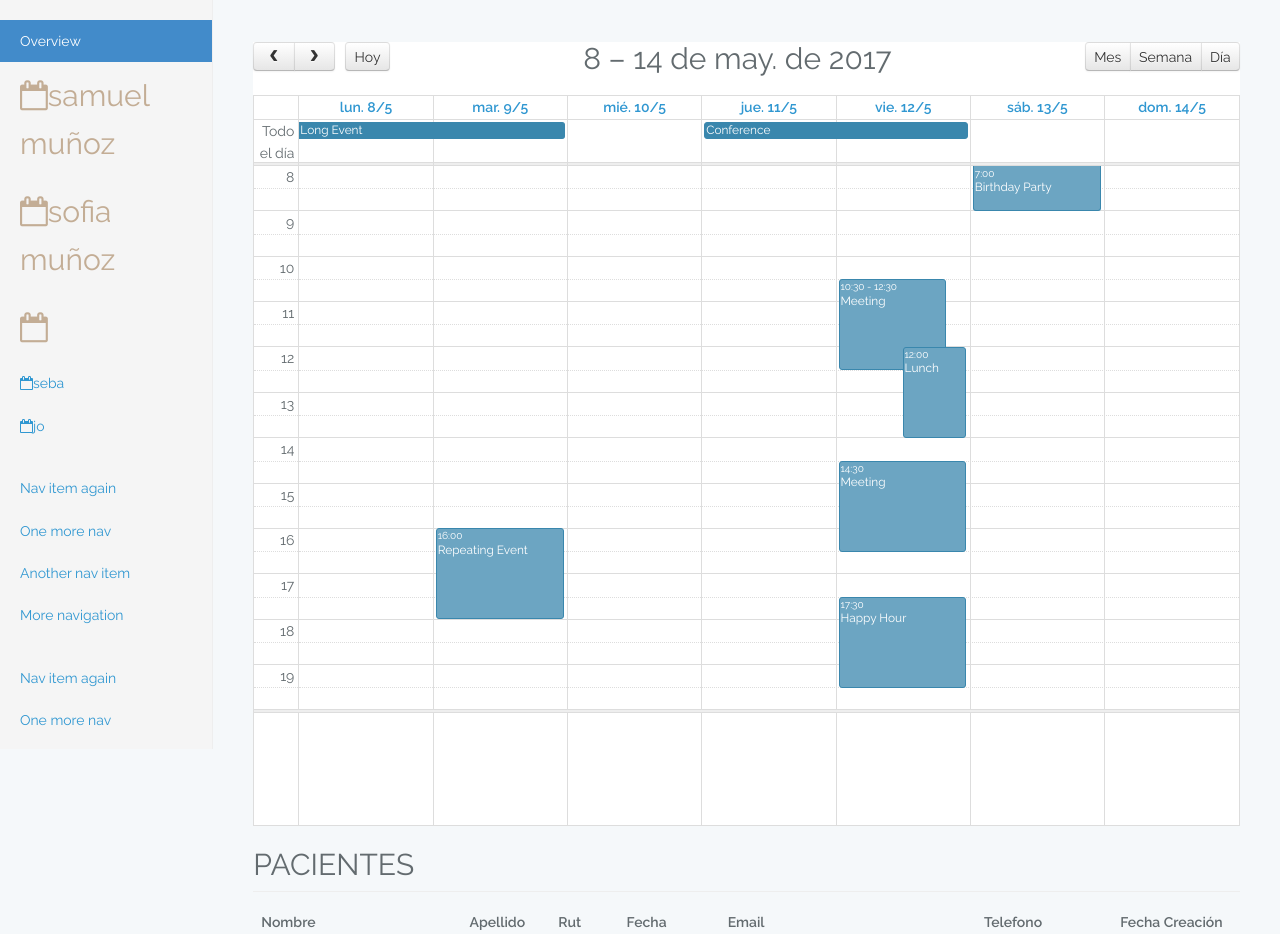
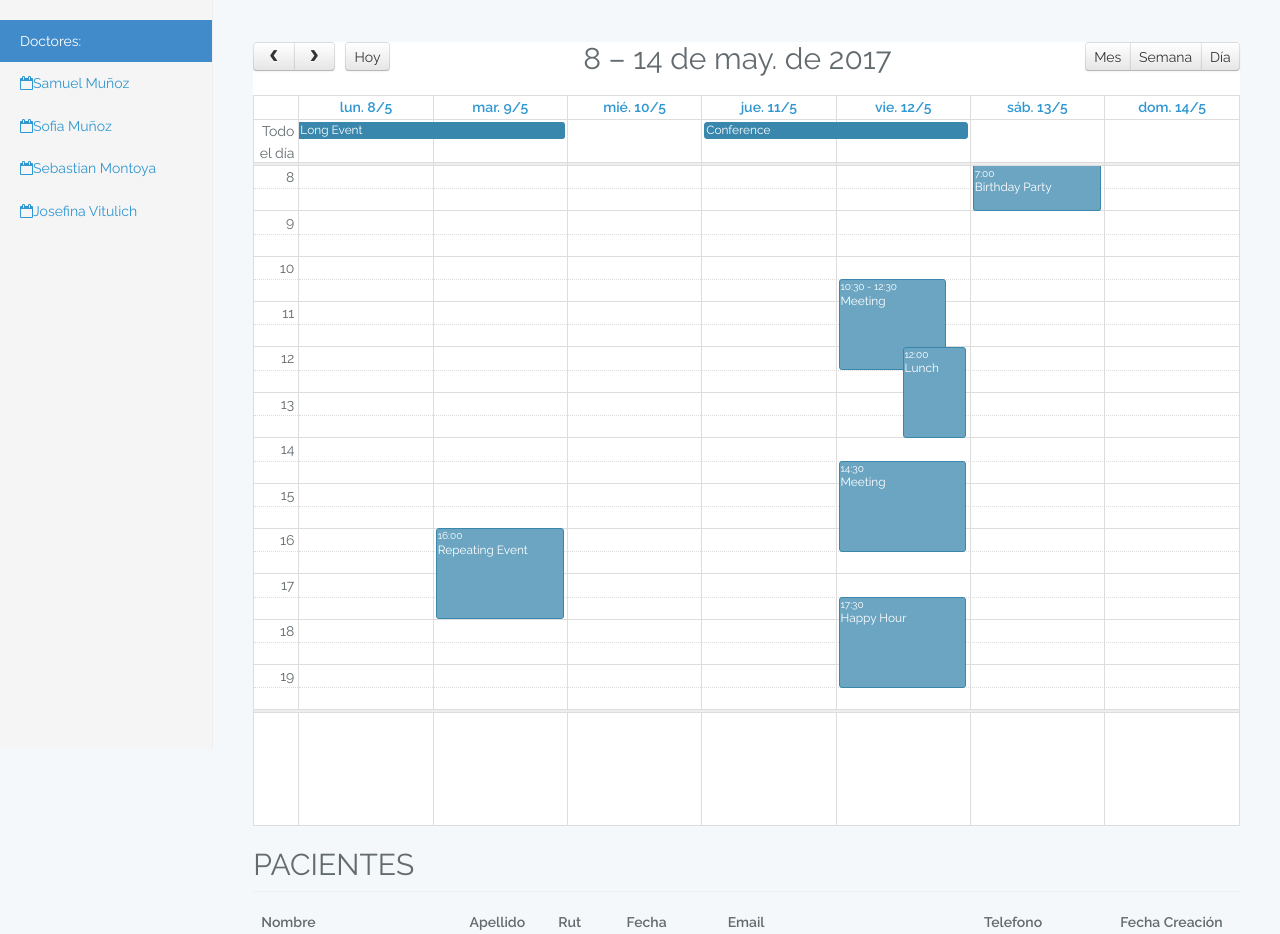
Before and after one commit to samuel19988/clinica, a Laravel app: page /home in a window 1280 px wide. Shown: the part 51-985 px from the top of the page. Run offline with Laravel 8, Linux system fonts and the light colour scheme; a user stored in the database is signed in; data comes from the database, SQL or seed files in the repository; lists and menus that the app fills with data are empty; settings files or empty folders that the repository lacks are supplied; parts of the project's set-up code (start-up, migrations or seed data) failed here and were passed over.

Commit message:
Doctores /home

```diff
--- a/resources/views/home.blade.php
+++ b/resources/views/home.blade.php
@@ -5,24 +5,15 @@
         <div class="row">
             <div class="col-sm-3 col-md-2 sidebar">
                 <ul class="nav nav-sidebar">
-                    <li class="active"><a href="#">Overview <span class="sr-only">(current)</span></a></li>
-                    <li style="font-size: 30px"><a style="color: #c3ad95;" href="#"><i class="fa fa-calendar-o" aria-hidden="true"></i>samuel muñoz</a></li>
-                    <li style="font-size: 30px"><a style="color: #c3ad95;" href="#"><i class="fa fa-calendar-o" aria-hidden="true"></i>sofia muñoz</a></li>
-                    <li style="font-size: 30px"><a style="color: #c3ad95;" href="#"><i class="fa fa-calendar-o" aria-hidden="true"></i></a></li>
+                    <li class="active"><a href="#">Doctores: <span class="sr-only">(current)</span></a></li>
 
-                    <li><a href="#"><i class="fa fa-calendar-o" aria-hidden="true"></i>seba</a></li>
-                    <li><a href="#"><i class="fa fa-calendar-o" aria-hidden="true"></i>jo</a></li>
-                </ul>
-                <ul class="nav nav-sidebar">
-                    <li><a href="">Nav item again</a></li>
-                    <li><a href="">One more nav</a></li>
-                    <li><a href="">Another nav item</a></li>
-                    <li><a href="">More navigation</a></li>
-                </ul>
-                <ul class="nav nav-sidebar">
-                    <li><a href="">Nav item again</a></li>
-                    <li><a href="">One more nav</a></li>
-                    <li><a href="">Another nav item</a></li>
+                    <li><a href="#"><i class="fa fa-calendar-o" aria-hidden="true"></i>Samuel Muñoz</a></li>
+
+                    <li><a href="#"><i class="fa fa-calendar-o" aria-hidden="true"></i>Sofia Muñoz</a></li>
+
+                    <li><a href="#"><i class="fa fa-calendar-o" aria-hidden="true"></i>Sebastian Montoya</a></li>
+
+                    <li><a href="#"><i class="fa fa-calendar-o" aria-hidden="true"></i>Josefina Vitulich</a></li>
                 </ul>
             </div>
             <div class="col-sm-9 col-sm-offset-3 col-md-10 col-md-offset-2 main">
```
